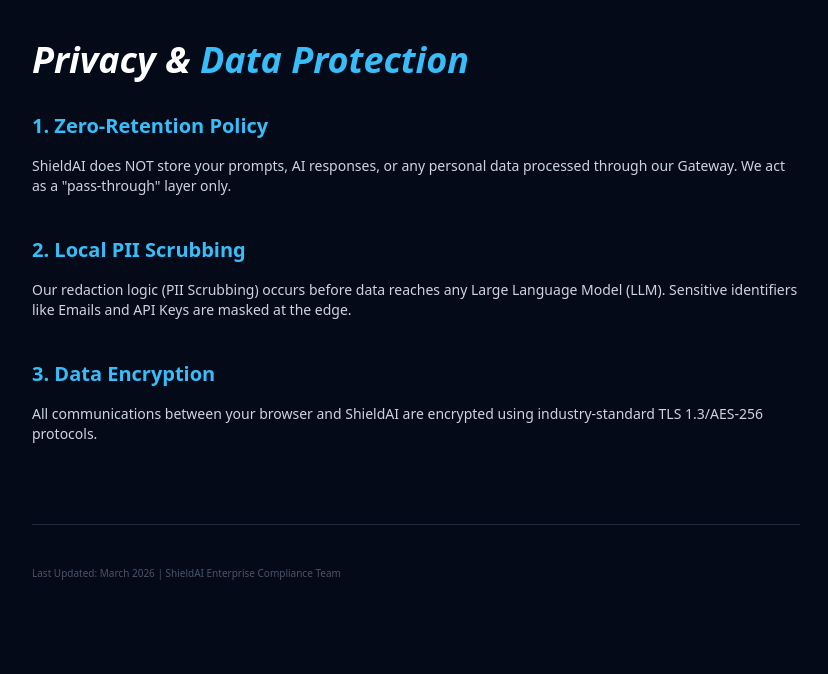
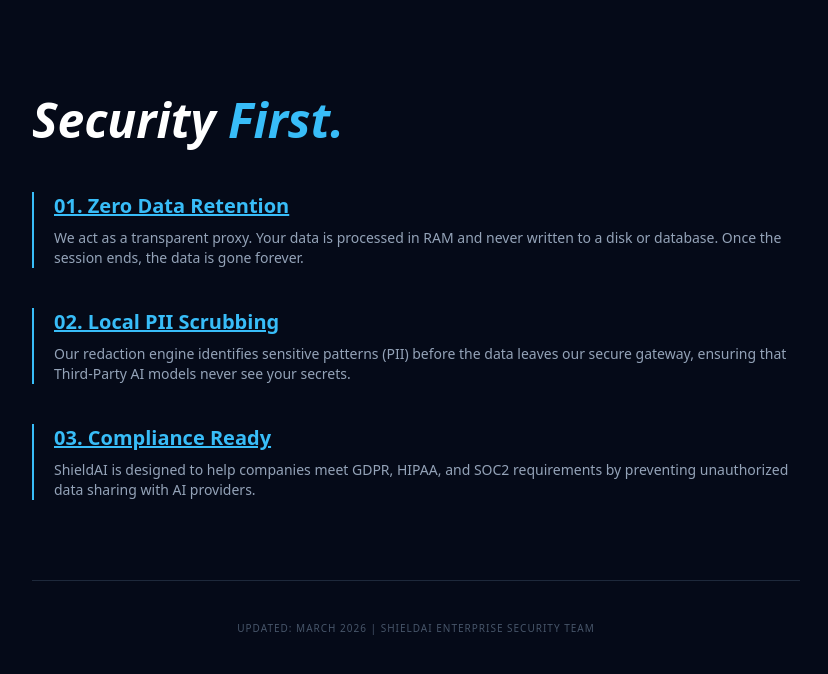
Before and after one commit to radhiazribi11-max/ShieldAI, a website: page terms.html & privacy.html in a window 1280 px wide. Shown: the whole page, without its empty margins (224-1052 px from the left). Drawn offline with nearby package versions, Linux system fonts and the light colour scheme.

Commit message:
Update terms.html & privacy.html

```diff
--- a/terms.html & privacy.html
+++ b/terms.html & privacy.html
@@ -1,29 +1,36 @@
 <!DOCTYPE html>
 <html lang="en">
 <head>
+    <meta charset="UTF-8">
+    <meta name="viewport" content="width=device-width, initial-scale=1.0">
+    <title>Security & Privacy | ShieldAI</title>
     <script src="https://cdn.tailwindcss.com"></script>
+    <style>
+        body { background-color: #050a18; color: #e2e8f0; line-height: 1.6; }
+        .security-node { border-left: 2px solid #38bdf8; padding-left: 20px; margin-bottom: 40px; }
+    </style>
 </head>
-<body class="bg-[#050a18] text-slate-300 p-10 leading-relaxed font-sans">
+<body class="p-8 md:p-24">
     <div class="max-w-3xl mx-auto">
-        <h1 class="text-4xl font-black text-white mb-8 italic">Privacy & <span class="text-sky-400">Data Protection</span></h1>
+        <h1 class="text-5xl font-black text-white mb-12 italic">Security <span class="text-sky-400">First.</span></h1>
 
-        <section class="mb-10">
-            <h2 class="text-sky-400 font-bold text-xl mb-4">1. Zero-Retention Policy</h2>
-            <p class="text-sm">ShieldAI does NOT store your prompts, AI responses, or any personal data processed through our Gateway. We act as a "pass-through" layer only.</p>
-        </section>
+        <div class="security-node">
+            <h2 class="text-xl font-bold text-sky-400 mb-2 underline">01. Zero Data Retention</h2>
+            <p class="text-slate-400 text-sm">We act as a transparent proxy. Your data is processed in RAM and never written to a disk or database. Once the session ends, the data is gone forever.</p>
+        </div>
 
-        <section class="mb-10">
-            <h2 class="text-sky-400 font-bold text-xl mb-4">2. Local PII Scrubbing</h2>
-            <p class="text-sm">Our redaction logic (PII Scrubbing) occurs before data reaches any Large Language Model (LLM). Sensitive identifiers like Emails and API Keys are masked at the edge.</p>
-        </section>
+        <div class="security-node">
+            <h2 class="text-xl font-bold text-sky-400 mb-2 underline">02. Local PII Scrubbing</h2>
+            <p class="text-slate-400 text-sm">Our redaction engine identifies sensitive patterns (PII) before the data leaves our secure gateway, ensuring that Third-Party AI models never see your secrets.</p>
+        </div>
 
-        <section class="mb-10">
-            <h2 class="text-sky-400 font-bold text-xl mb-4">3. Data Encryption</h2>
-            <p class="text-sm">All communications between your browser and ShieldAI are encrypted using industry-standard TLS 1.3/AES-256 protocols.</p>
-        </section>
+        <div class="security-node">
+            <h2 class="text-xl font-bold text-sky-400 mb-2 underline">03. Compliance Ready</h2>
+            <p class="text-slate-400 text-sm">ShieldAI is designed to help companies meet GDPR, HIPAA, and SOC2 requirements by preventing unauthorized data sharing with AI providers.</p>
+        </div>
 
-        <footer class="mt-20 pt-10 border-t border-slate-800 text-[10px] text-slate-600">
-            Last Updated: March 2026 | ShieldAI Enterprise Compliance Team
+        <footer class="mt-20 pt-10 border-t border-slate-800 text-[10px] text-slate-600 uppercase tracking-widest text-center">
+            Updated: March 2026 | ShieldAI Enterprise Security Team
         </footer>
     </div>
 </body>
```
